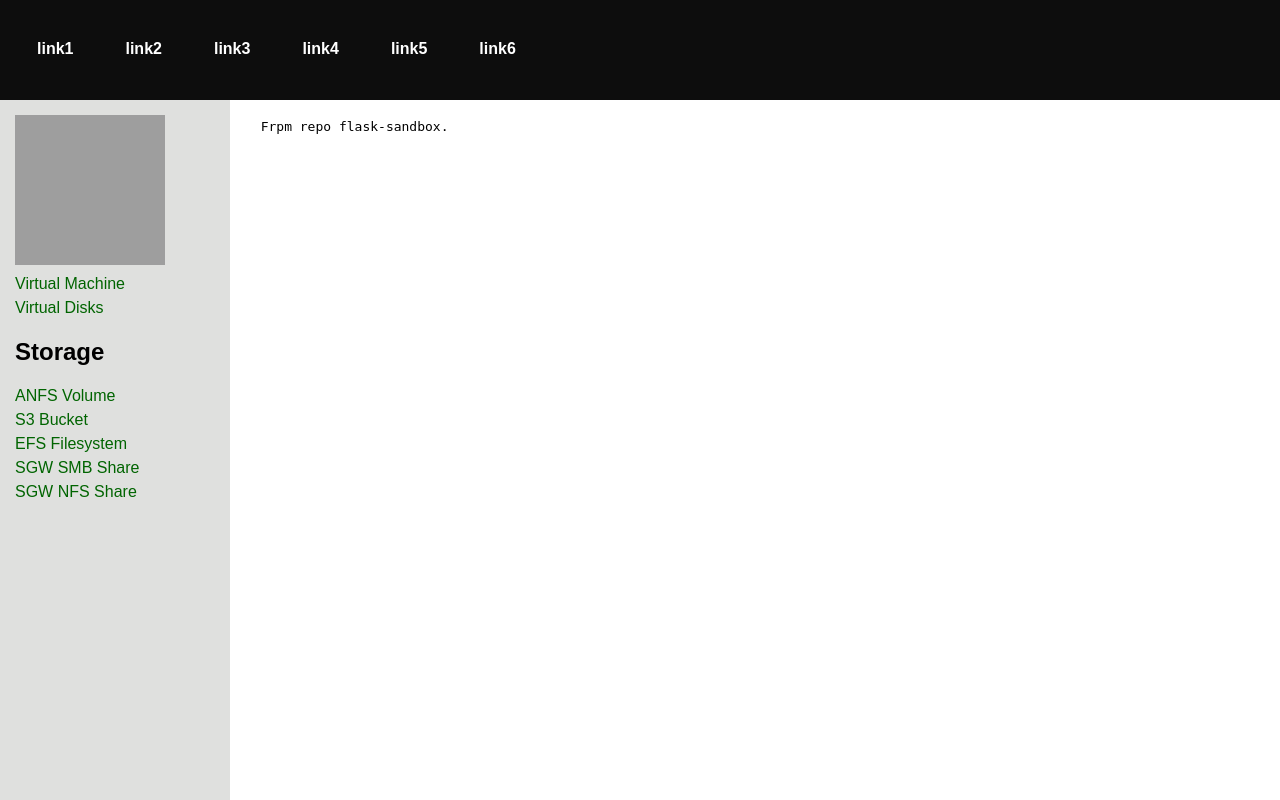
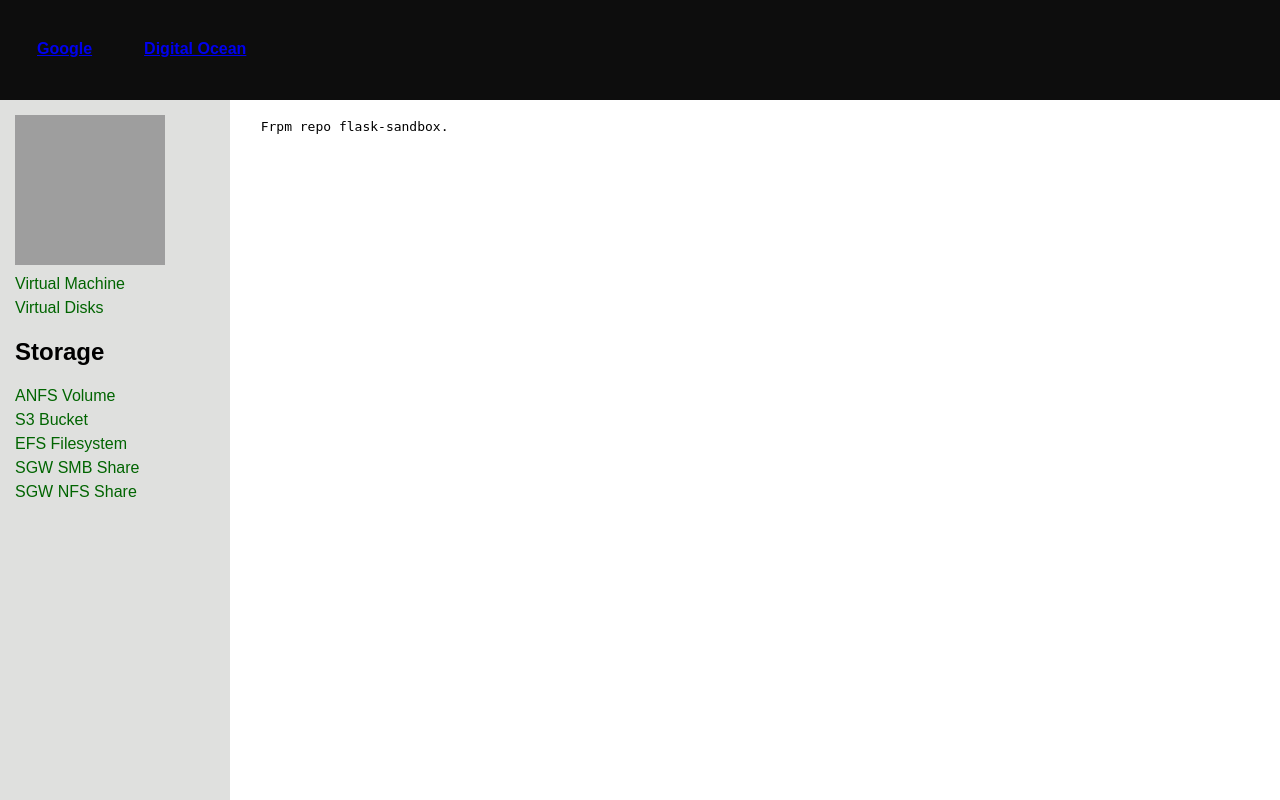
Before and after one commit to TorpedoAway/flask-sandbox, a Flask app: page /tempate-creator in a window 1280 px wide. Run offline with Flask 2, Linux system fonts and the light colour scheme; lists and menus that the app fills with data are empty; grey boxes are pictures that could not be loaded.

Commit message:
Update base.html

```diff
--- a/templates/base.html
+++ b/templates/base.html
@@ -95,12 +95,9 @@
 			<div id="logo">
 				<table>
 					<tr>
-						<th>link1</th>
-						<th>link2</th>
-						<th>link3</th>
-						<th>link4</th>
-						<th>link5</th>
-						<th>link6</th>
+						{% for link in links %}
+						<th><a href={{ link[0] }}>{{ link[1] }}</a></th>
+                                                 {% endfor %}
 					</tr>
 				</table>
 			</div>
```
